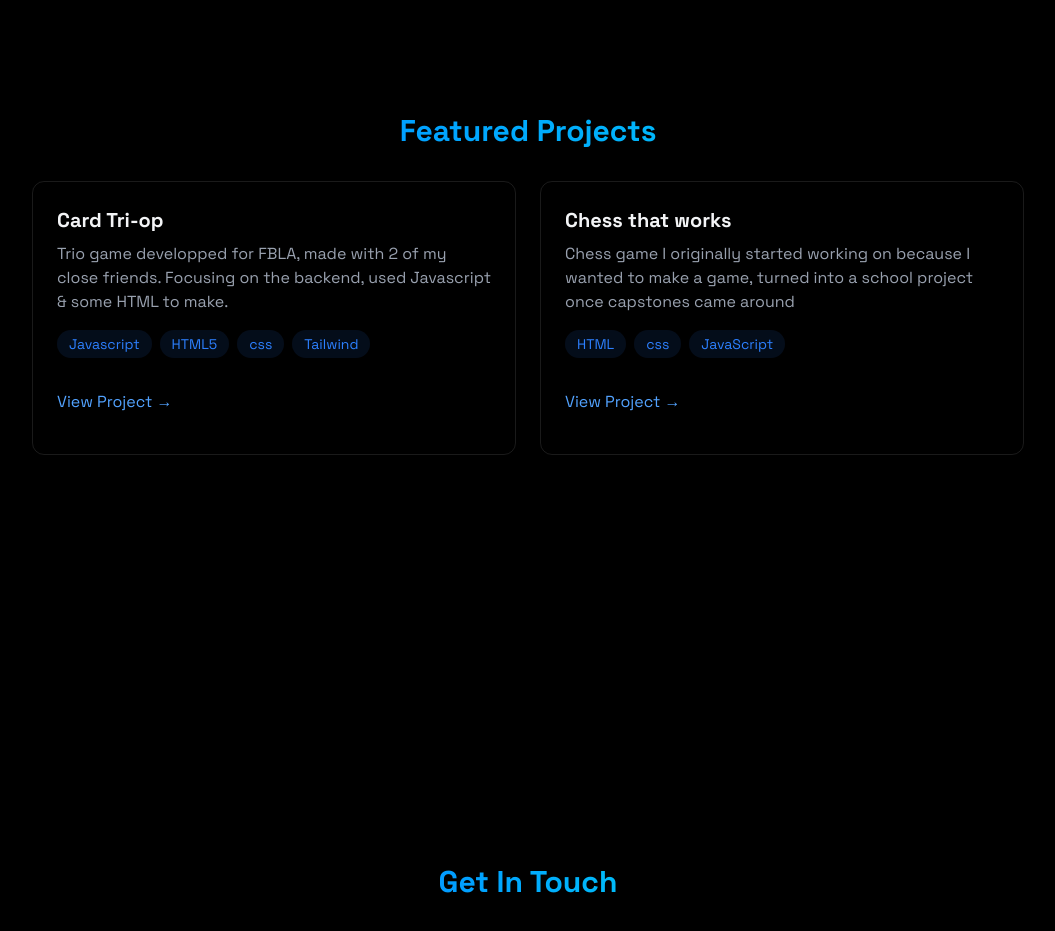
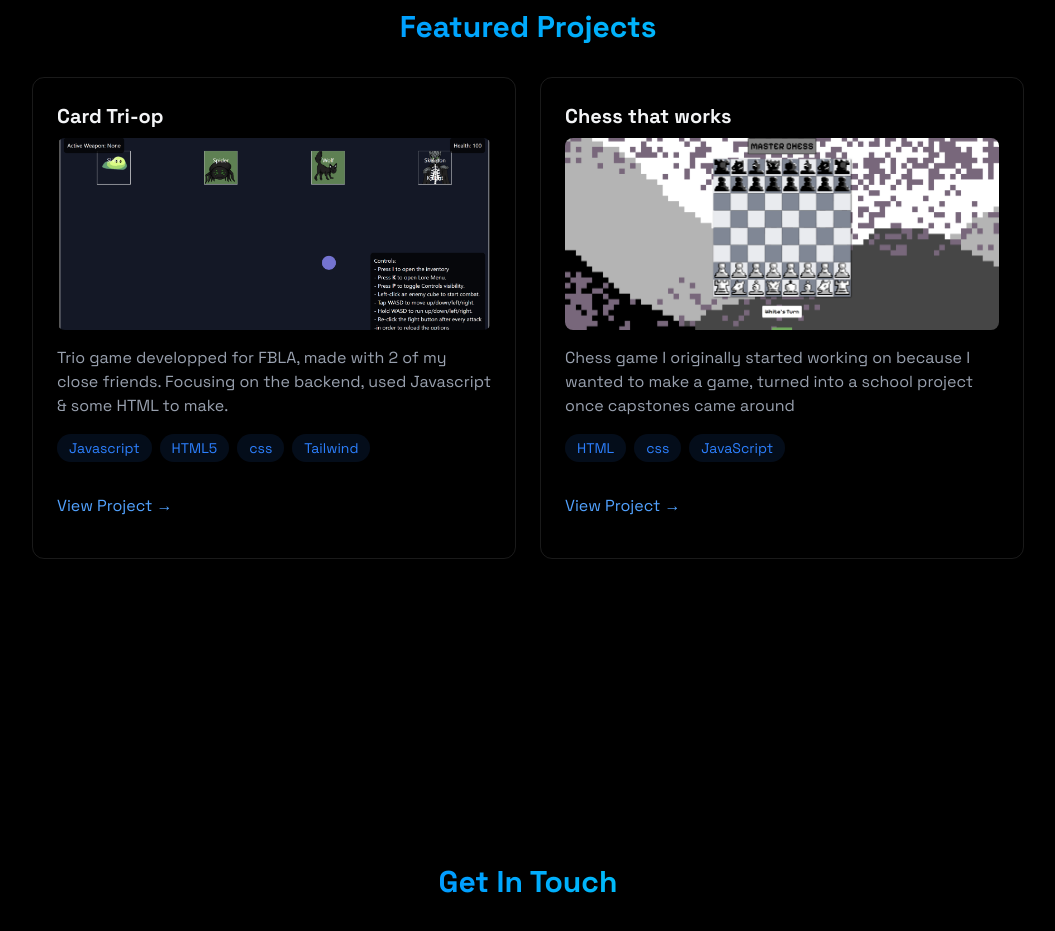
Before and after one commit to Micah-James-Kinnard/My-Portfolio, a React (Vite) app: page / in a window 1280 px wide. Shown: the part 1820-2751 px from the top of the page, without its empty margins (112-1167 px from the left). Built offline with nearby package versions, Linux system fonts and the light colour scheme.

Commit message:
Images added

```diff
--- a/src/components/sections/Projects.jsx
+++ b/src/components/sections/Projects.jsx
@@ -1,5 +1,6 @@
 import { RevealOnScroll } from "../RevealOnScroll";
-
+import cardTriop from "../../assets/Card_Tri_OP_Image.png";
+import chessThatWorks from "../../assets/Chess_That_Works_Image.png";
 export const Projects = () => {
   return (
     <section
@@ -14,6 +15,11 @@ export const Projects = () => {
           <div className="grid grid-cols-1 md:grid-cols-2 gap-6">
             <div className="p-6 rounded-xl border border-white/10 hover:-translate-y-1 hover:border-blue-500/30 hover:shadow-[0_2px_8px_rgba(59,130,246,0.2)] transition">
               <h3 className="text-xl font-bold mb-2"> Card Tri-op</h3>
+              <img
+                src={cardTriop}
+                alt="Card Tri-op Preview"
+                className="w-full h-48 object-cover rounded-lg mb-4"
+              />
               <p className="text-gray-400 mb-4">
                 Trio game developped for FBLA, made with 2 of my close friends.
                 Focusing on the backend, used Javascript & some HTML to make.
@@ -49,6 +55,11 @@ export const Projects = () => {
             "
             >
               <h3 className="text-xl font-bold mb-2">Chess that works</h3>
+              <img
+                src={chessThatWorks}
+                alt="Card Tri-op Preview"
+                className="w-full h-48 object-cover rounded-lg mb-4"
+              />
               <p className="text-gray-400 mb-4">
                 Chess game I originally started working on because I wanted to
                 make a game, turned into a school project once capstones came
```
Also changed, not shown: src/assets/Card_Tri_OP_Image.png (added), src/assets/Chess_That_Works_Image.png (added).
